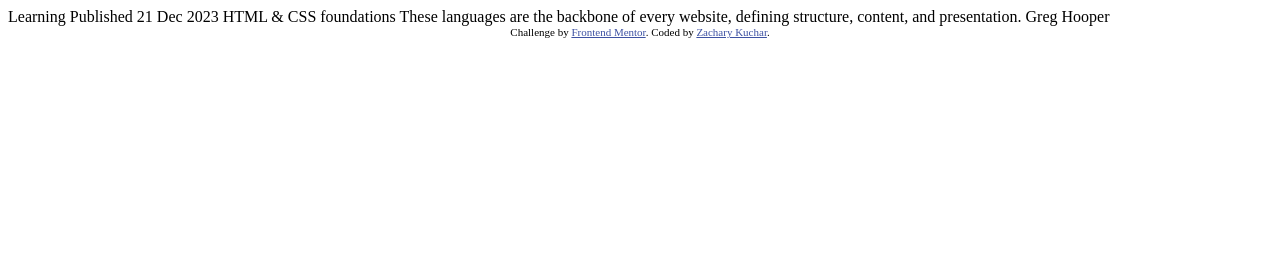
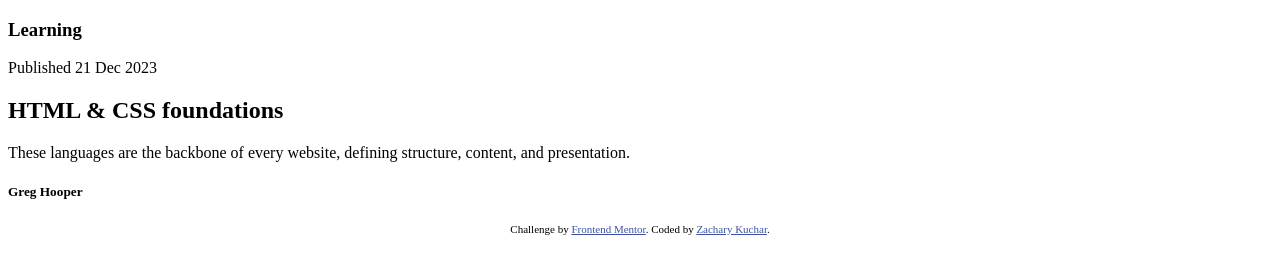
Before and after one commit to kucharze/FrontendMentor_BlogPreviewCard, a plain HTML site: page index.html in a window 1280 px wide. Drawn offline with Linux system fonts and the light colour scheme.

Commit message:
Organized text into elements

```diff
--- a/index.html
+++ b/index.html
@@ -26,9 +26,14 @@
     </style>
   </head>
   <body>
-    Learning Published 21 Dec 2023 HTML & CSS foundations These languages are
-    the backbone of every website, defining structure, content, and
-    presentation. Greg Hooper
+    <h3>Learning</h3>
+    <p>Published 21 Dec 2023</p>
+    <h2>HTML & CSS foundations</h2>
+    <p>
+      These languages are the backbone of every website, defining structure,
+      content, and presentation.
+    </p>
+    <h5>Greg Hooper</h5>
 
     <div class="attribution">
       Challenge by
```
